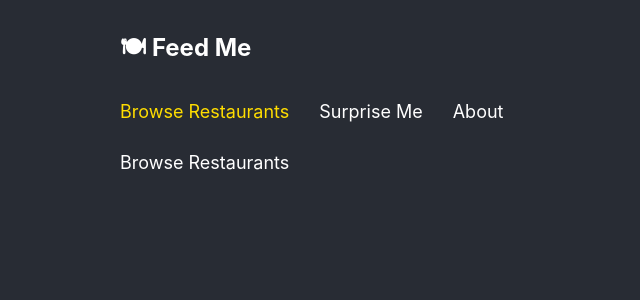
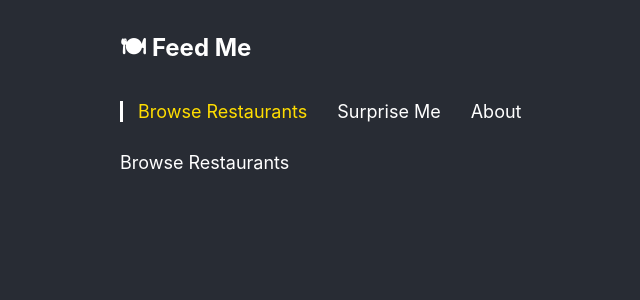
Before and after one commit to mlipilin/feed-me-container, a React (Create React App) app: page / in a window 1280 px wide. Shown: the top 300 px of the page, without its empty margins (38-678 px from the left). Built offline with nearby package versions, Linux system fonts and the light colour scheme.

Commit message:
change menu styles

```diff
--- a/src/components/Menu/styles.module.scss
+++ b/src/components/Menu/styles.module.scss
@@ -1,3 +1,8 @@
+.Menu {
+  border-left: 3px solid white;
+  padding-left: 15px;
+}
+
 .Menu__List {
   display: flex;
   margin: 0;
```
